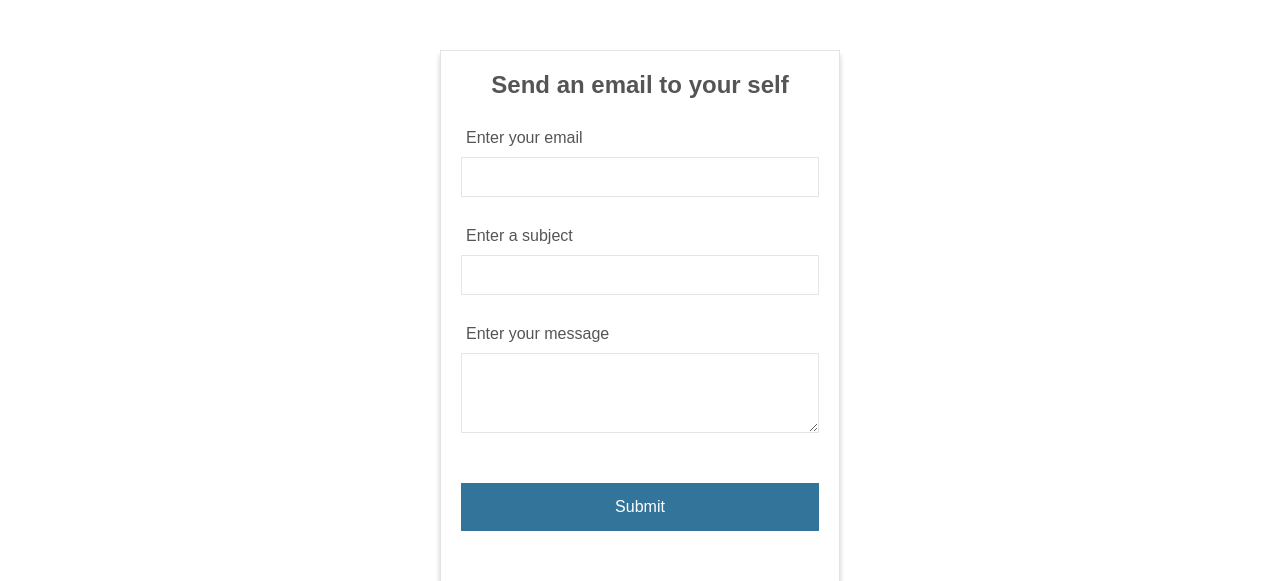
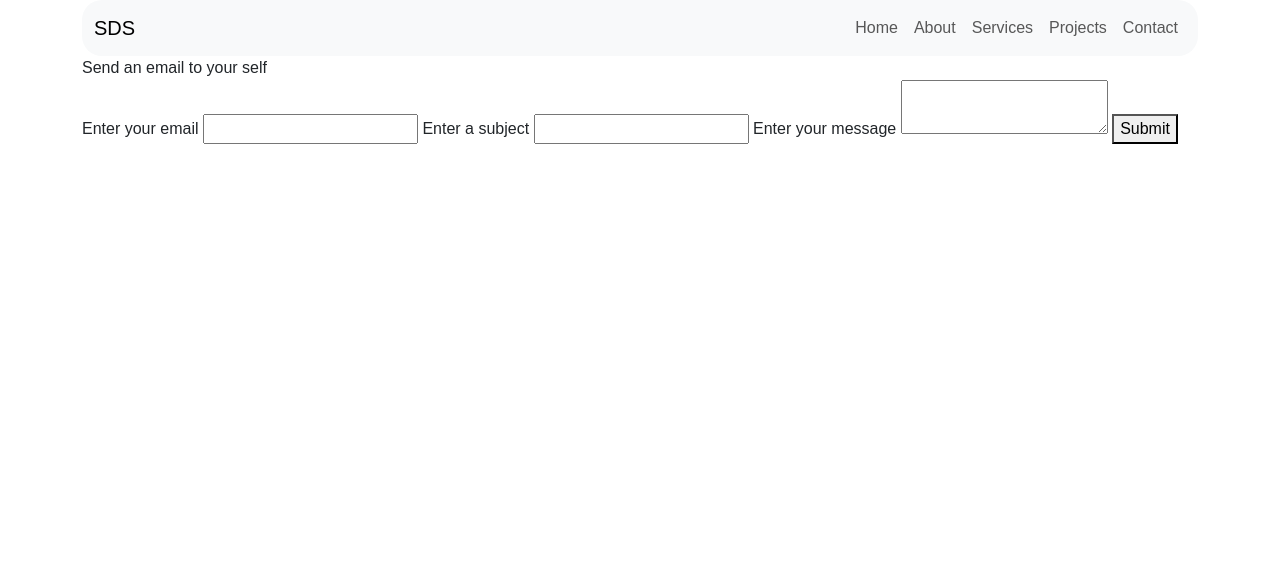
Before and after one commit to saidsow/saidsow.github.io, a PHP site: page /contact.php in a window 1280 px wide. Shown: the top 581 px of the page. Run offline with PHP 8.4, Linux system fonts and the light colour scheme; some libraries are stand-ins or nearby versions.

Commit message:
Update contact.php

```diff
--- a/contact.php
+++ b/contact.php
@@ -7,14 +7,43 @@
 <!DOCTYPE html>
 <html lang="en">
 <head>
-	<meta charset="UTF-8">
-	<meta name="robots" content="nofollow, noindex">
-	<meta name="viewport" content="width=device-width, initial-scale=1.0">
-	<link rel="stylesheet" href="styles.css">
-	<title>Send Email in PHP using PHPMailer and Gmail</title>
+    <meta charset="UTF-8">
+    <meta name="viewport" content="width=device-width, initial-scale=1.0">
+    <title>My Portfolio</title>
+
+    <link rel="stylesheet" href="style.css">
+    <link href="https://cdn.jsdelivr.net/npm/bootstrap@5.3.2/dist/css/bootstrap.min.css" rel="stylesheet" integrity="sha384-T3c6CoIi6uLrA9TneNEoa7RxnatzjcDSCmG1MXxSR1GAsXEV/Dwwykc2MPK8M2HN" crossorigin="anonymous">
+
 </head>
-<body>
-
+<body style="font-family:Impact, Haettenschweiler, 'Arial Narrow Bold', sans-serif font;">
+<div class="container">
+    <nav class="navbar navbar-expand-lg navbar-light bg-light rounded-navbar">
+        <div class="container-fluid">
+          <a class="navbar-brand" href="#">SDS</a>
+          <button class="navbar-toggler" type="button" data-bs-toggle="collapse" data-bs-target="#navbarNav" aria-controls="navbarNav" aria-expanded="false" aria-label="Toggle navigation">
+            <span class="navbar-toggler-icon"></span>
+          </button>
+          <div class="collapse navbar-collapse" id="navbarNav">
+            <ul class="navbar-nav ms-auto">
+              <li class="nav-item">
+                <a class="nav-link" href="#home">Home</a>
+              </li>
+              <li class="nav-item">
+                <a class="nav-link" href="#about">About</a>
+              </li>
+              <li class="nav-item">
+                <a class="nav-link" href="#services">Services</a>
+              </li>
+              <li class="nav-item">
+                <a class="nav-link" href="#projects">Projects</a>
+              </li>
+              <li class="nav-item">
+                <a class="nav-link" href="contact.php">Contact</a>
+              </li>
+            </ul>
+          </div>
+        </div>
+      </nav>
 	<form action="" method="post" enctype="multipart/form-data">
 		<div class="info">
 			Send an email to your self
@@ -43,6 +72,7 @@
 			}
 		?>
 	</form>
+	<script src="https://cdn.jsdelivr.net/npm/bootstrap@5.3.2/dist/js/bootstrap.bundle.min.js" integrity="sha384-C6RzsynM9kWDrMNeT87bh95OGNyZPhcTNXj1NW7RuBCsyN/o0jlpcV8Qyq46cDfL" crossorigin="anonymous"></script>
 
 </body>
 </html>
```
